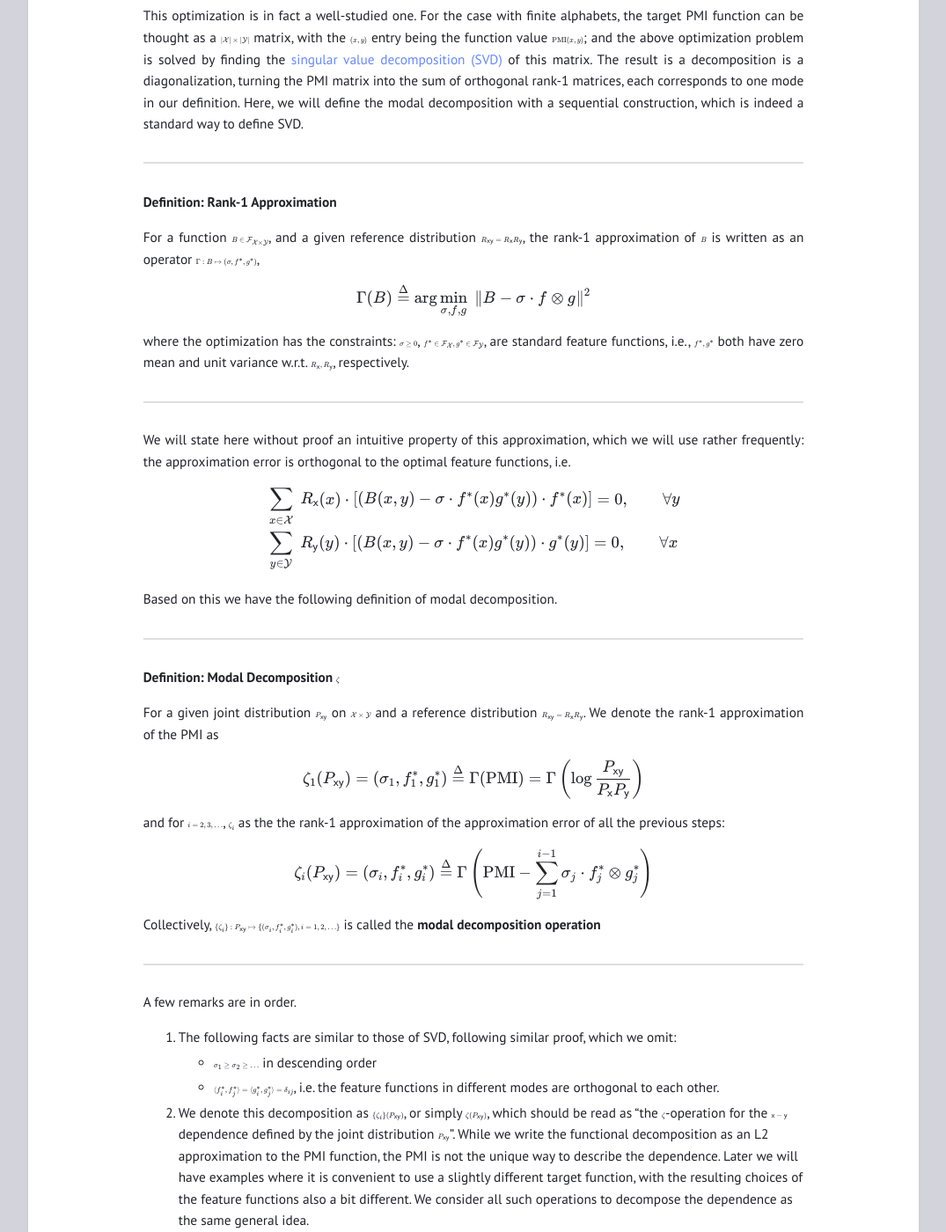
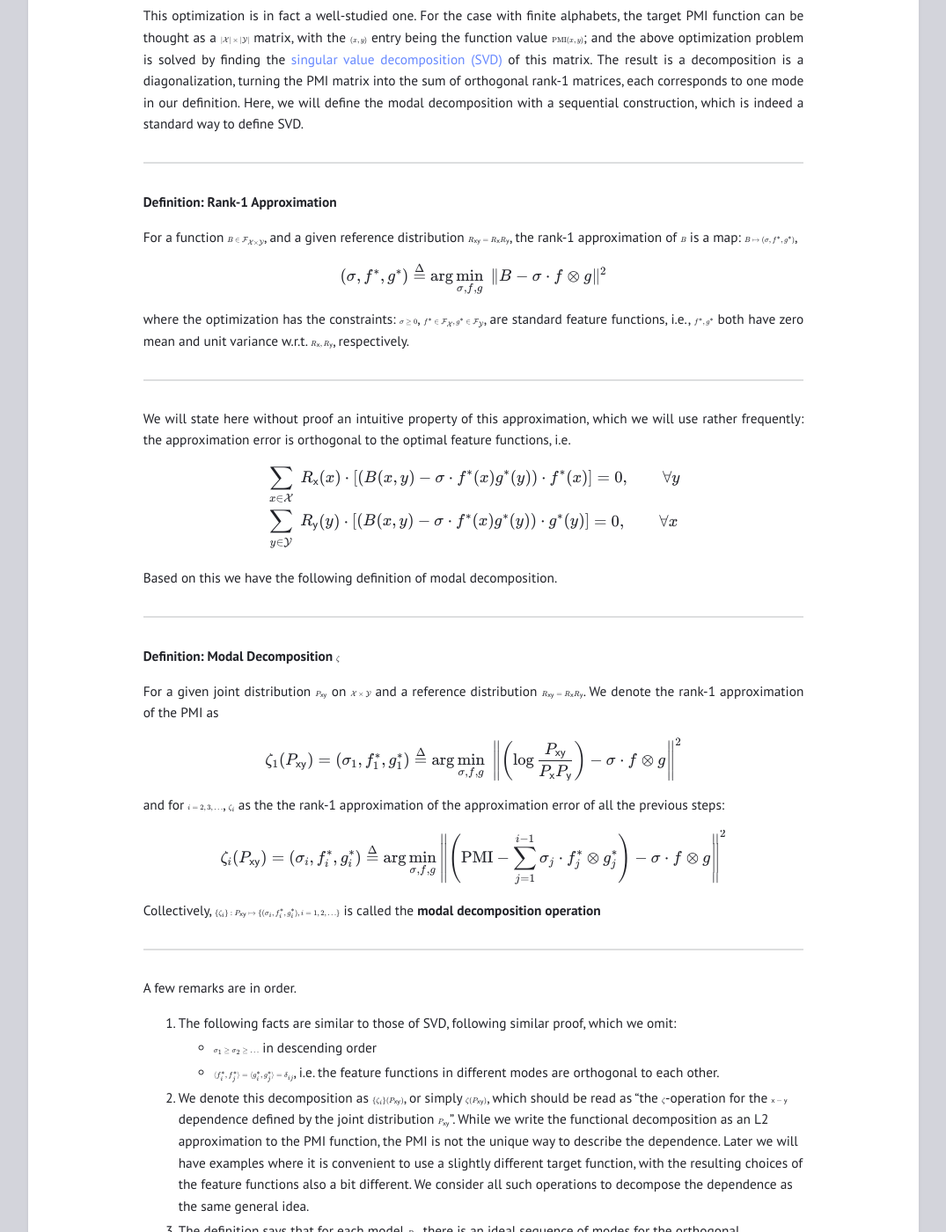
Before and after one commit to gilearning/gilearning.github.io, a Jekyll site: the page built from _posts/2022-08-15-ModalDecomposition.md, in a window 1280 px wide and 1400 px high, scrolled down 3059 px. Shown: the whole window at 88% size, without its empty margins (102-1177 px from the left). Built offline with Jekyll 4.4.1, drawn with Linux system fonts in a browser that asks for light colours; formulas are drawn with MathJax 3.

Commit message:
modal decomposition def delete \Gamma

```diff
--- a/_posts/2022-08-15-ModalDecomposition.md
+++ b/_posts/2022-08-15-ModalDecomposition.md
@@ -95,10 +95,10 @@ This optimization is in fact a well-studied one. For the case with finite alphab
 ---
 **Definition: Rank-1 Approximation**
 
-For a function $B \in \mathcal {F_{X\times Y}}$, and a given reference distribution $R_{\mathsf {xy}} = R_\mathsf x R_\mathsf y$, the rank-1 approximation of $B$ is written as an operator $\Gamma: B \mapsto (\sigma, f^\ast, g^\ast)$,
+For a function $B \in \mathcal {F_{X\times Y}}$, and a given reference distribution $R_{\mathsf {xy}} = R_\mathsf x R_\mathsf y$, the rank-1 approximation of $B$ is a map: $B \mapsto (\sigma, f^\ast, g^\ast)$,
 
 $$
-\Gamma(B) \stackrel{\Delta}{=} \arg\min_{\sigma, f, g} \; \Vert B - \sigma\cdot f\otimes g\Vert^2
+(\sigma, f^\ast, g^\ast)\stackrel{\Delta}{=} \arg\min_{\sigma, f, g} \; \Vert B - \sigma\cdot f\otimes g\Vert^2
 $$
 
 where the optimization has the constraints: $\sigma \geq 0$, $f^\ast \in \mathcal {F_X}, g^\ast\in \mathcal {F_Y}$, are standard feature functions, i.e., $f^\ast, g^\ast$ both have zero mean and unit variance w.r.t. $R_\mathsf{x}, R_\mathsf{y}$, respectively.
@@ -121,13 +121,13 @@ Based on this we have the following definition of modal decomposition.
 For a given joint distribution $P_{\mathsf {xy}}$ on $\mathcal {X \times Y}$ and a reference distribution $R_{\mathsf {xy}} = R_\mathsf x R_\mathsf y$. We denote the rank-1 approximation of the PMI as
 
 $$
-\zeta_1(P_{\mathsf {xy}}) = (\sigma_1, f_1^\ast, g_1^\ast) \stackrel{\Delta}{=} \Gamma (\mathrm {PMI}) = \Gamma \left(\log \frac{P_{\mathsf {xy}}}{P_\mathsf xP_\mathsf y}\right)
+\zeta_1(P_{\mathsf {xy}}) = (\sigma_1, f_1^\ast, g_1^\ast) \stackrel{\Delta}{=} \arg \min_{\sigma, f, g}\;\left\Vert \left(\log \frac{P_{\mathsf {xy}}}{P_\mathsf xP_\mathsf y}\right) - \sigma\cdot f\otimes g\right\Vert^2
 $$
 
 and for $i=2, 3, \ldots$, $\zeta_i$ as the the rank-1 approximation of the approximation error of all the previous steps:
 
 $$
-\zeta_i(P_{\mathsf{xy}}) = (\sigma_i, f_i^\ast, g_i^\ast ) \stackrel{\Delta}{=} \Gamma \left(\mathrm{PMI} - \sum_{j=1}^{i-1} \sigma_j \cdot f_j^\ast \otimes g_j^\ast \right)
+\zeta_i(P_{\mathsf{xy}}) = (\sigma_i, f_i^\ast, g_i^\ast ) \stackrel{\Delta}{=} \arg\min_{\sigma, f, g} \left\Vert\left(\mathrm{PMI} - \sum_{j=1}^{i-1} \sigma_j \cdot f_j^\ast \otimes g_j^\ast \right) - \sigma\cdot f\otimes g\right\Vert^2
 $$
 
 Collectively, $\lbrace \zeta_i \rbrace : P_{\mathsf {xy}} \mapsto \lbrace(\sigma_i, f^\ast_i, g^\ast_i), i=1, 2, \ldots\rbrace$ is called the **modal decomposition operation**
```
